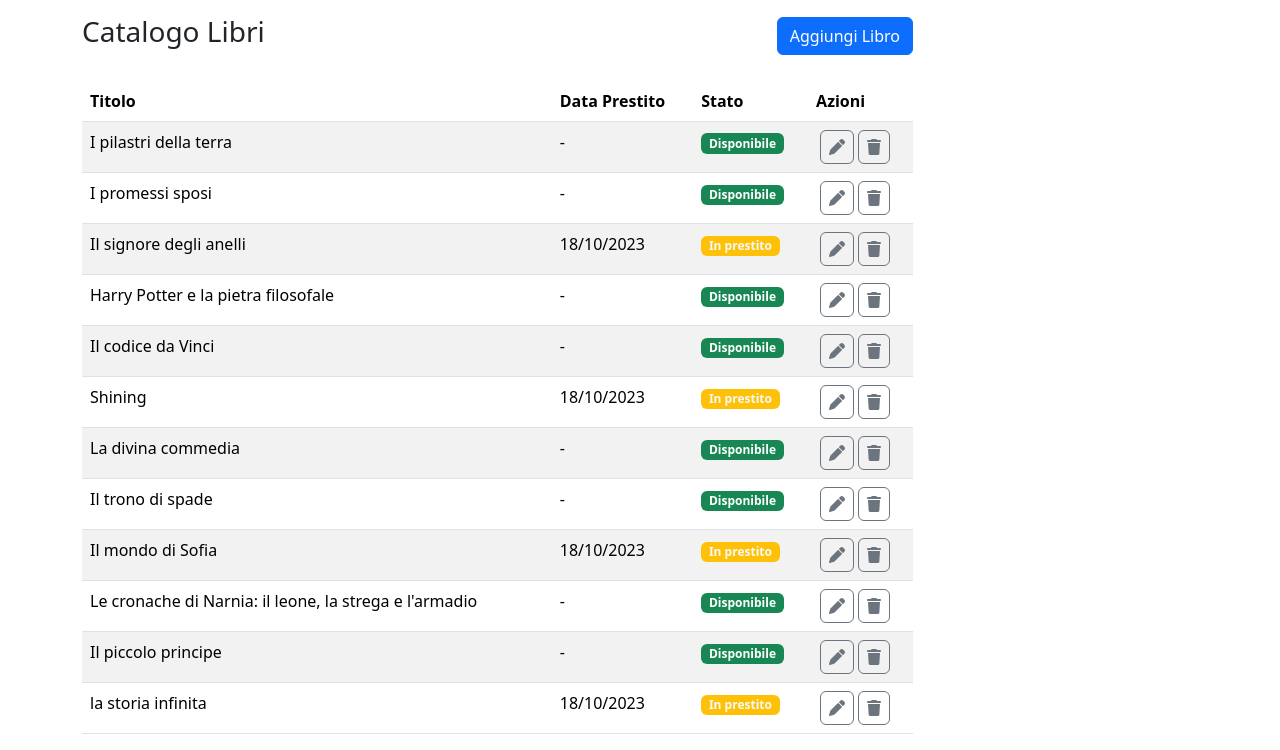
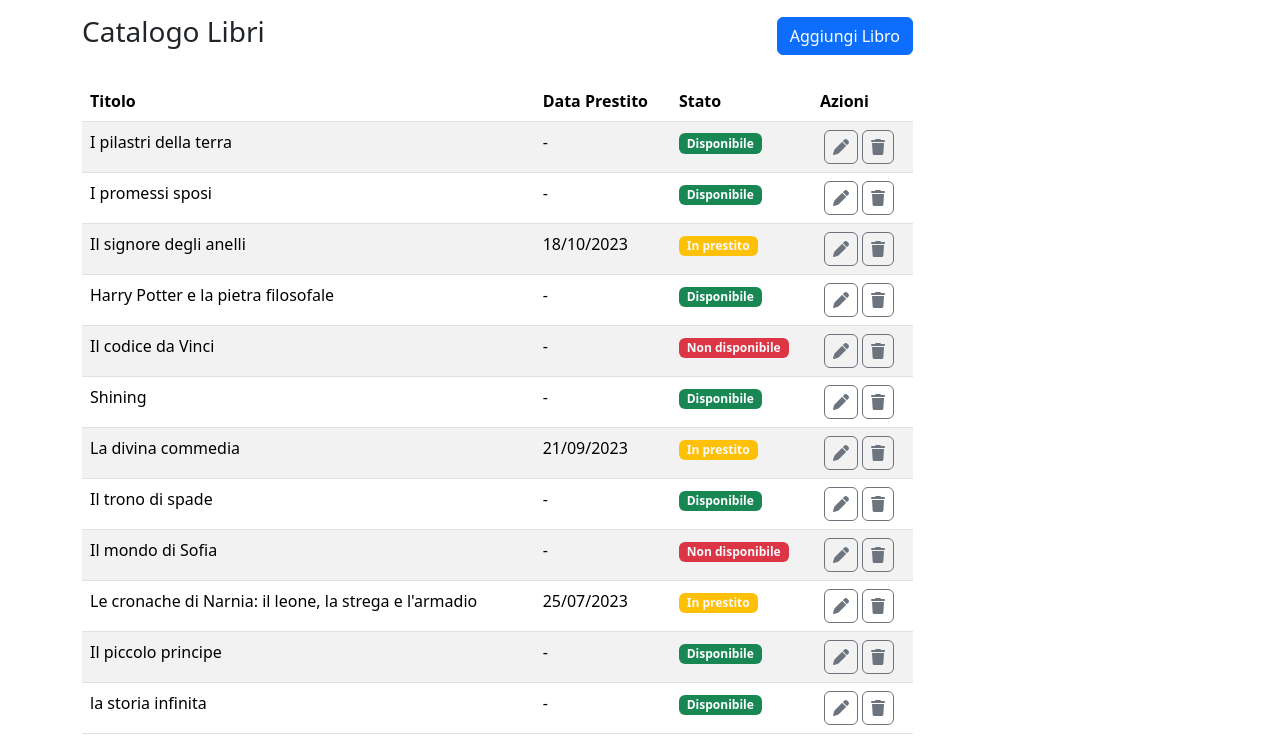
Before and after one commit to giorgio-marzo/html-css-bootstrap-dashboard, a plain HTML site: page index.html in a window 1280 px wide. Shown: the part 95-845 px from the top of the page. Drawn offline with nearby package versions, Linux system fonts and the light colour scheme.

Commit message:
[UPD] uploaded details table

```diff
--- a/index.html
+++ b/index.html
@@ -127,7 +127,7 @@
                 <tr><!--riga-5-->
                   <td>Il codice da Vinci</td>
                   <td class="d-none d-md-table-cell">-</td>
-                  <td ><h4 class="badge text-bg-success">Disponibile</h4></td>
+                  <td ><h4 class="badge text-bg-danger text-light">Non disponibile</h4></td>
 
                   <td class="d-flex text-secondary">
                     <i class="fa-solid fa-pen border border-secondary p-2 rounded mx-1"></i>
@@ -137,8 +137,8 @@
 
                 <tr><!--riga-6-->
                   <td>Shining</td>
-                  <td class="d-none d-md-table-cell">18/10/2023</td>
-                  <td ><h4 class="badge text-bg-warning text-light">In prestito</h4></td>
+                  <td class="d-none d-md-table-cell">-</td>
+                  <td ><h4 class="badge text-bg-success">Disponibile</h4></td>
 
                   <td class="d-flex text-secondary">
                     <i class="fa-solid fa-pen border border-secondary p-2 rounded mx-1"></i>
@@ -148,8 +148,8 @@
 
                 <tr><!--riga-7-->
                   <td>La divina commedia</td>
-                  <td class="d-none d-md-table-cell">-</td>
-                  <td ><h4 class="badge text-bg-success">Disponibile</h4></td>
+                  <td class="d-none d-md-table-cell">21/09/2023</td>
+                  <td ><h4 class="badge text-bg-warning text-light">In prestito</h4></td>
 
                   <td class="d-flex text-secondary">
                     <i class="fa-solid fa-pen border border-secondary p-2 rounded mx-1"></i>
@@ -170,8 +170,8 @@
 
                 <tr><!--riga-9-->
                   <td>Il mondo di Sofia</td>
-                  <td class="d-none d-md-table-cell">18/10/2023</td>
-                  <td ><h4 class="badge text-bg-warning text-light">In prestito</h4></td>
+                  <td class="d-none d-md-table-cell">-</td>
+                  <td ><h4 class="badge text-bg-danger text-light">Non disponibile</h4></td>
 
                   <td class="d-flex text-secondary">
                     <i class="fa-solid fa-pen border border-secondary p-2 rounded mx-1"></i>
@@ -181,8 +181,8 @@
 
                 <tr><!--riga-10-->
                   <td>Le cronache di Narnia: il leone, la strega e l'armadio</td>
-                  <td class="d-none d-md-table-cell">-</td>
-                  <td ><h4 class="badge text-bg-success">Disponibile</h4></td>
+                  <td class="d-none d-md-table-cell">25/07/2023</td>
+                  <td ><h4 class="badge text-bg-warning text-light">In prestito</h4></td>
 
                   <td class="d-flex text-secondary">
                     <i class="fa-solid fa-pen border border-secondary p-2 rounded mx-1"></i>
@@ -203,8 +203,8 @@
 
                 <tr><!--riga-12-->
                   <td>la storia infinita</td>
-                  <td class="d-none d-md-table-cell">18/10/2023</td>
-                  <td ><h4 class="badge text-bg-warning text-light">In prestito</h4></td>
+                  <td class="d-none d-md-table-cell">-</td>
+                  <td ><h4 class="badge text-bg-success">Disponibile</h4></td>
 
                   <td class="d-flex text-secondary">
                     <i class="fa-solid fa-pen border border-secondary p-2 rounded mx-1"></i>
```
